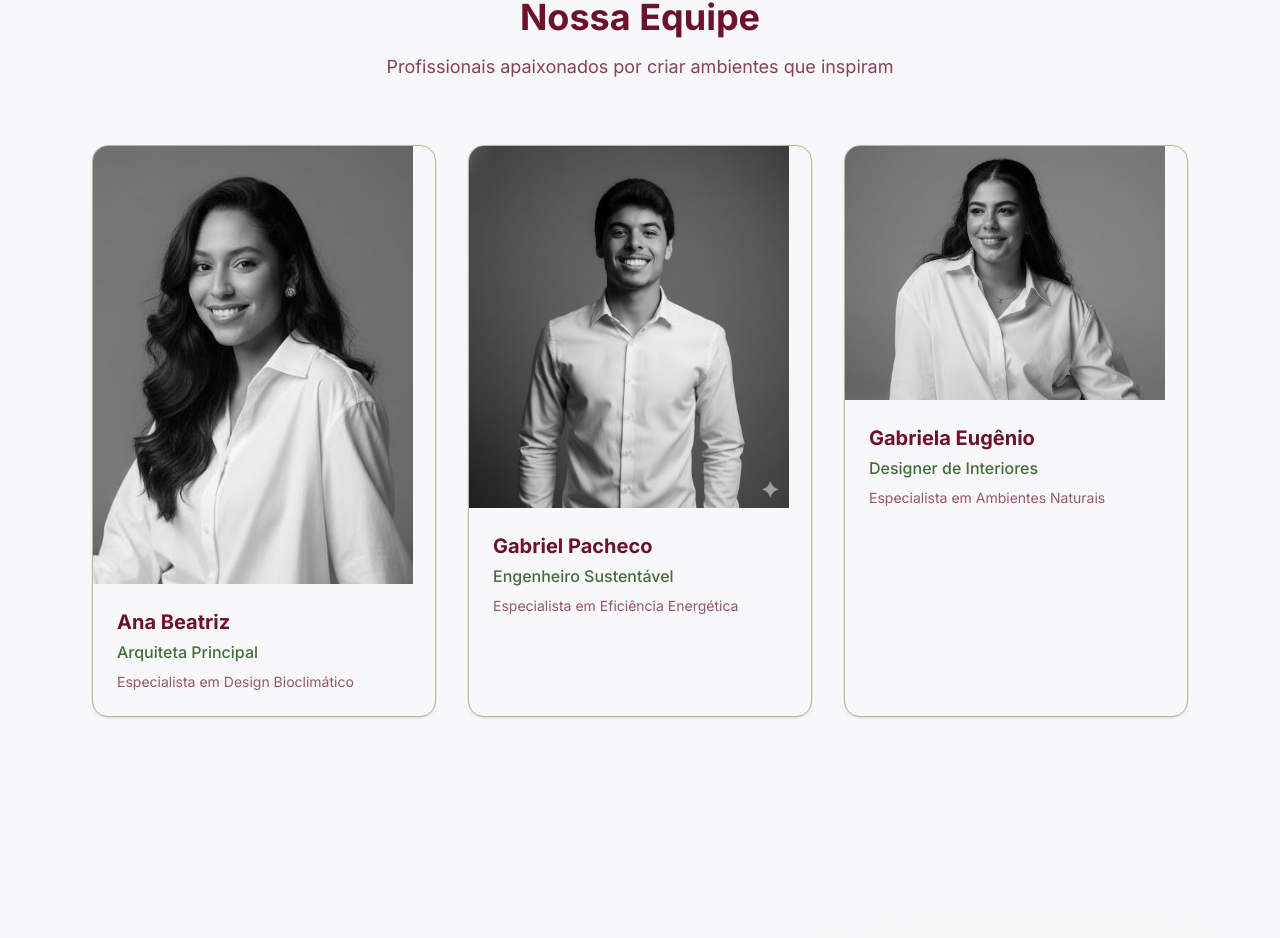
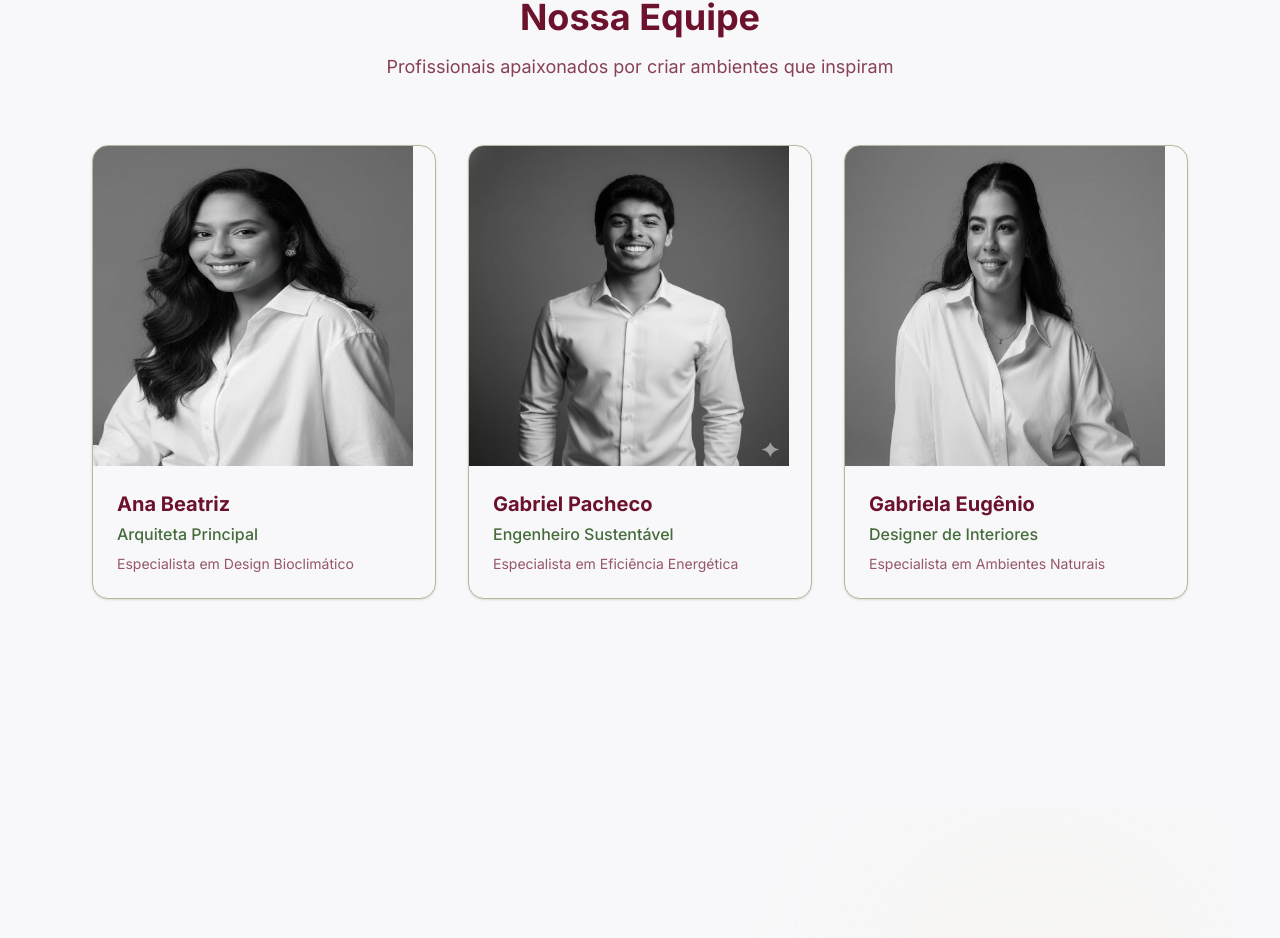
Before and after one commit to Gabriellobo1/Aurea, a React (Vite) app: page / in a window 1280 px wide. Shown: the part 4264-5202 px from the top of the page. Built offline with nearby package versions, Linux system fonts and the light colour scheme.

Commit message:
Update index.tsx

```diff
--- a/src/components/About/index.tsx
+++ b/src/components/About/index.tsx
@@ -135,7 +135,7 @@ export function About() {
               { name: 'Gabriela Eugênio', role: 'Designer de Interiores', specialty: 'Ambientes Naturais', img: arquiteto3 }
             ].map((member, index) => (
               <div key={index} className="bg-background rounded-2xl overflow-hidden shadow-sm hover:shadow-md transition-shadow border border-border">
-                <div className=''>
+                <div className='h-80 flex items-center'>
                     <img src={member.img} alt="" className='w-80 h-full cover' />
                 </div>
                 <div className="p-6">
```
